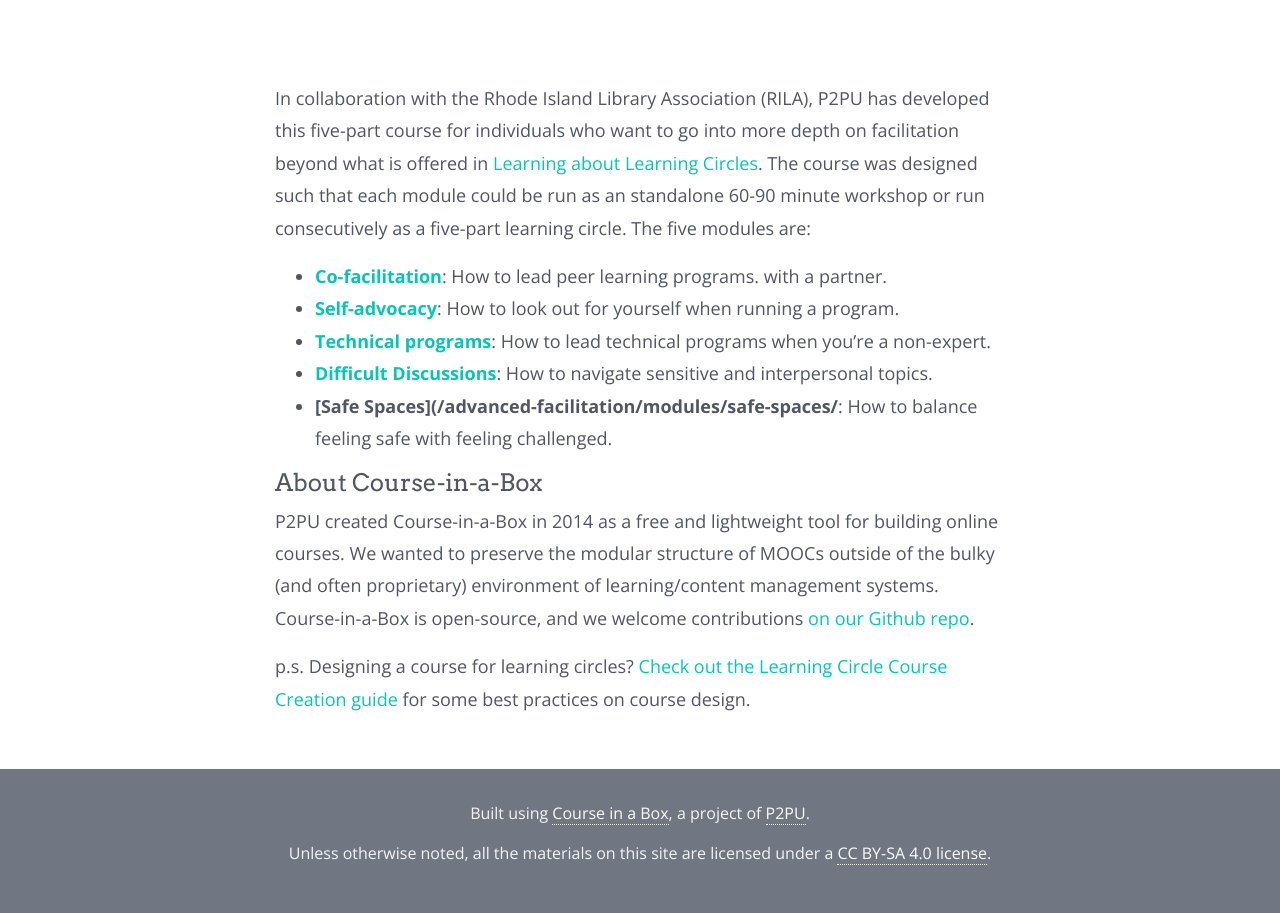
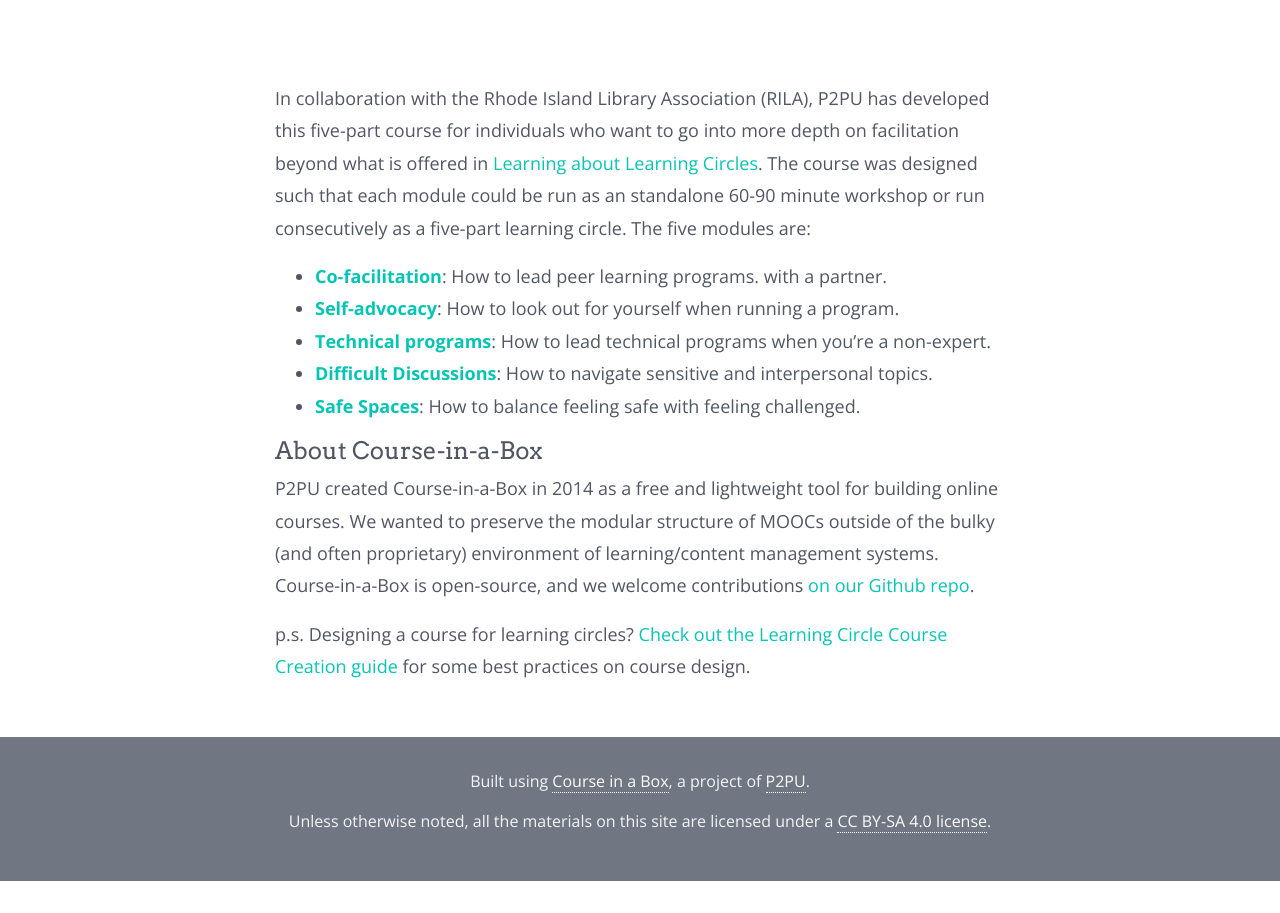
Before and after one commit to p2pu/advanced-facilitation, a Jekyll site: the page built from index.md, in a window 1280 px wide, cut to the strip 508-1421 px from the top of the page. Built offline with Jekyll 4.4.1, drawn with Linux system fonts in a browser that asks for light colours; nearby versions of some CDN libraries; after the commit the page ends 1389 px from its top, so only the background shows below that.

Commit message:
Update index.md

```diff
--- a/index.md
+++ b/index.md
@@ -4,11 +4,11 @@ published: true
 ---
 
 In collaboration with the Rhode Island Library Association (RILA), P2PU has developed this five-part course for individuals who want to go into more depth on facilitation beyond what is offered in [Learning about Learning Circles](https://p2pu.github.io/learning-about-learning-circles/). The course was designed such that each module could be run as an standalone 60-90 minute workshop or run consecutively as a five-part learning circle. The five modules are:
-- <strong>[Co-facilitation](/advanced-facilitation/modules/co-facilitation/)</strong>: How to lead peer learning programs. with a partner.
-- <strong>[Self-advocacy](/advanced-facilitation/modules/self-advocacy/)</strong>: How to look out for yourself when running a program.
-- <strong>[Technical programs](/advanced-facilitation/modules/technical-programs/)</strong>: How to lead technical programs when you’re a non-expert.
-- <strong>[Difficult Discussions](/advanced-facilitation/modules/difficult-discussions/)</strong>: How to navigate sensitive and interpersonal topics.
-- <strong>[Safe Spaces](/advanced-facilitation/modules/safe-spaces/</strong>: How to balance feeling safe with feeling challenged.
+- <strong>[Co-facilitation](/advanced-facilitation/modules/Co-Facilitation/)</strong>: How to lead peer learning programs. with a partner.
+- <strong>[Self-advocacy](/advanced-facilitation/modules/Self-Advocacy/)</strong>: How to look out for yourself when running a program.
+- <strong>[Technical programs](/advanced-facilitation/modules/Technical-Programs/)</strong>: How to lead technical programs when you’re a non-expert.
+- <strong>[Difficult Discussions](/advanced-facilitation/modules/Difficult-Discussions/)</strong>: How to navigate sensitive and interpersonal topics.
+- <strong>[Safe Spaces](/advanced-facilitation/modules/Safe-Spaces/)</strong>: How to balance feeling safe with feeling challenged.
 
 
 #### About Course-in-a-Box
```
